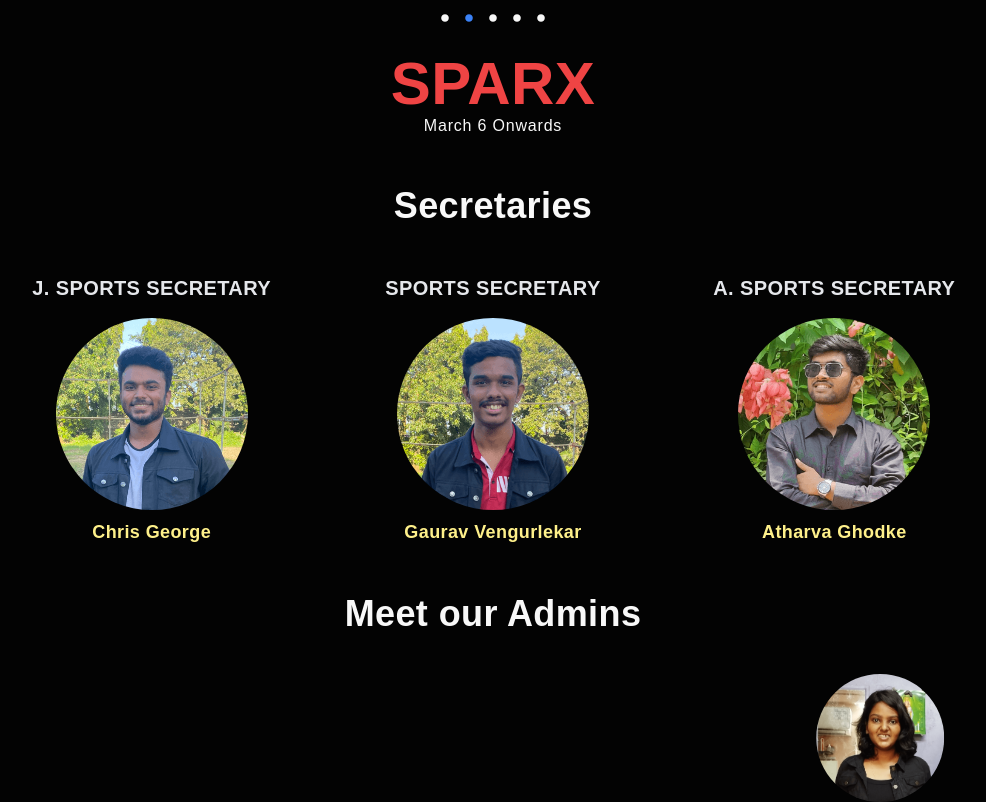
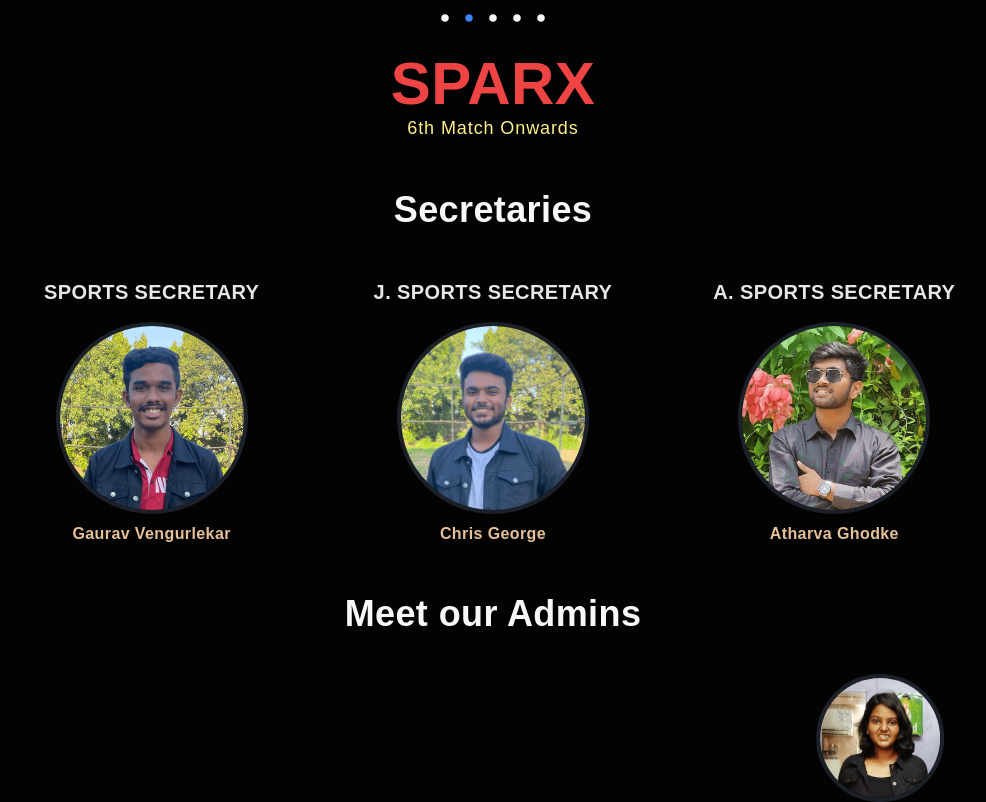
Before and after one commit to MrunalVaidya0715/sparx-website, a Next.js app in the folder sparx-web-app/: page /home in a window 1280 px wide. Shown: the part 554-1356 px from the top of the page, without its empty margins (147-1133 px from the left). Built offline with nearby package versions, Linux system fonts and the light colour scheme.

Commit message:
Added border on Images

```diff
--- a/sparx-web-app/components/Admins.jsx
+++ b/sparx-web-app/components/Admins.jsx
@@ -10,7 +10,7 @@ const Admins = () => {
                     return (
                         <>
                             <div className='flex flex-col gap-2 justify-between p-2 items-center w-full'>
-                                <Image className=' object-cover mx-4  w-[8rem] h-[8rem] object-top bg-center rounded-full' src={admin.imgSrc} alt="/" width={150} height={150} />
+                                <Image className='  border-4 border-gray-700/50  object-cover mx-4  w-[8rem] h-[8rem] object-top bg-center rounded-full' src={admin.imgSrc} alt="/" width={150} height={150} />
                                 <div>
                                     <p className=' text-[#e6c098] font-semibold '>{admin.name}</p>
                                 </div>
--- a/sparx-web-app/components/Heads.jsx
+++ b/sparx-web-app/components/Heads.jsx
@@ -14,10 +14,10 @@ const Heads = () => {
                                 </div>
                                 <div className=' flex flex-col gap-2 items-center justify-center'>
                                     <div className=''>
-                                        <Image className=' rounded-full  object-cover object-top w-[12rem] h-[12rem]' src={head.imgSrc} alt={head.pos} width={250} height={150} />
+                                        <Image className=' border-4 border-gray-700/50 rounded-full  object-cover object-top w-[12rem] h-[12rem]' src={head.imgSrc} alt={head.pos} width={250} height={150} />
                                     </div>
                                     <div className='text-center w-full'>
-                                        <h2 className=' text-sm lg:text-lg text-yellow-200 text-center'>{head.name}</h2>
+                                    <p className=' text-[#e6c098] font-semibold '>{head.name}</p>
                                     </div>
                                 </div>
 
--- a/sparx-web-app/components/HomeLanding.jsx
+++ b/sparx-web-app/components/HomeLanding.jsx
@@ -9,7 +9,7 @@ const HomeLanding = () => {
             </div>
             <div className=' max-w-[1240px] w-full h-fit p-4 flex flex-col justify-center items-center'>
                 <h1 className=' text-red-500 uppercase'>Sparx </h1>
-                <h3 className=' font-light text-lds tracking-wider'>March 6 Onwards</h3>
+                <h3 className=' font-light text-yellow-200 text-lg tracking-wider'>6th Match Onwards</h3>
 
 
 
--- a/sparx-web-app/src/admins.js
+++ b/sparx-web-app/src/admins.js
@@ -59,17 +59,18 @@ export const AdminsList = [
 
 export const SparxHeads = [
     {
-      id:1,
+        id:1,
+        pos: "Sports Secretary",
+        name: "Gaurav Vengurlekar",
+        imgSrc:"/assets/adminss/gaurav.png",
+      },
+    {
+      id:2,
       pos: "J. Sports Secretary",
       name: "Chris George",
       imgSrc:"/assets/adminss/chris.png",
     },
-    {
-        id:2,
-        pos: "Sports Secretary",
-        name: "Gaurav Vengurlekar",
-        imgSrc:"/assets/adminss/gaurav.png",
-      },
+
       {
         id:3,
         pos: "A. Sports Secretary",
```
